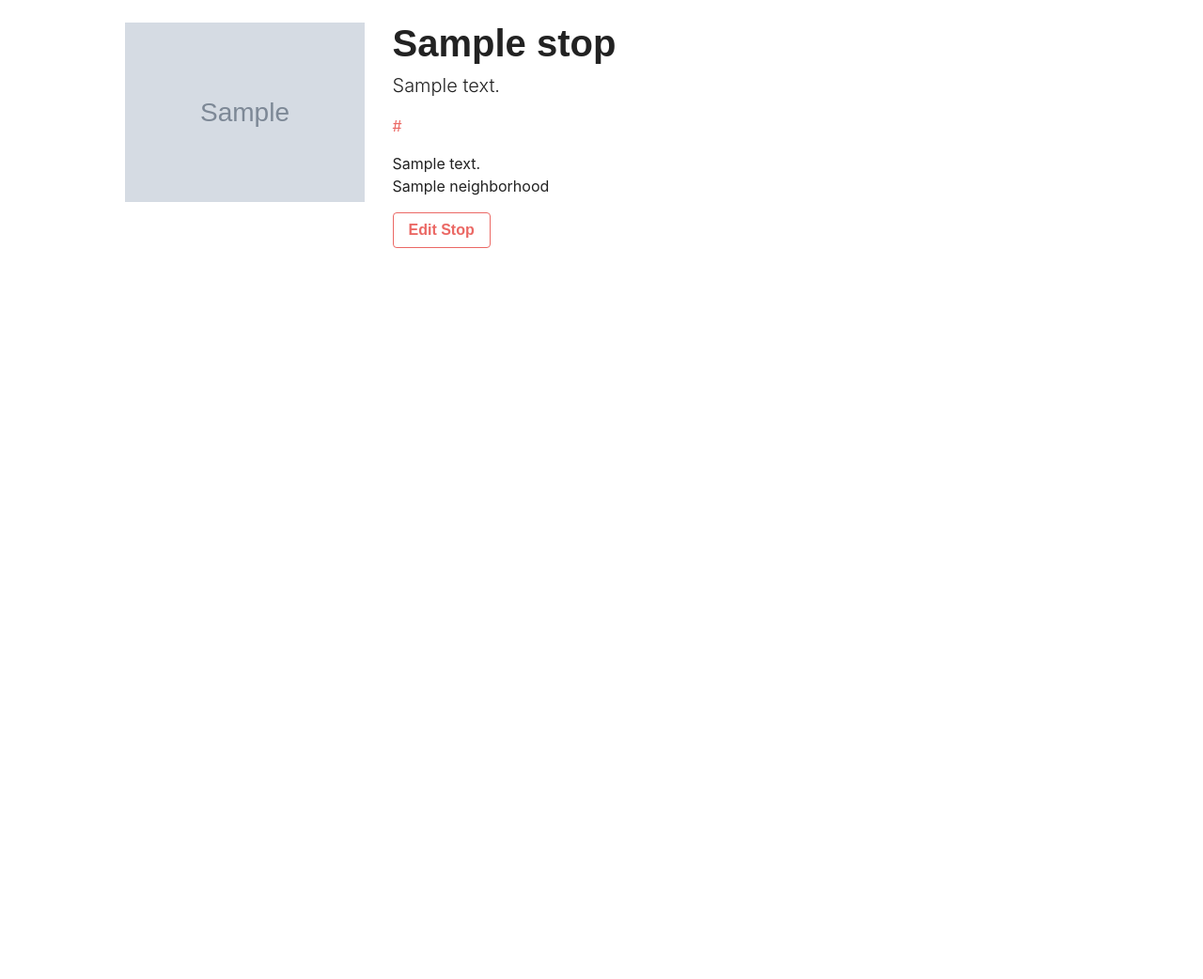
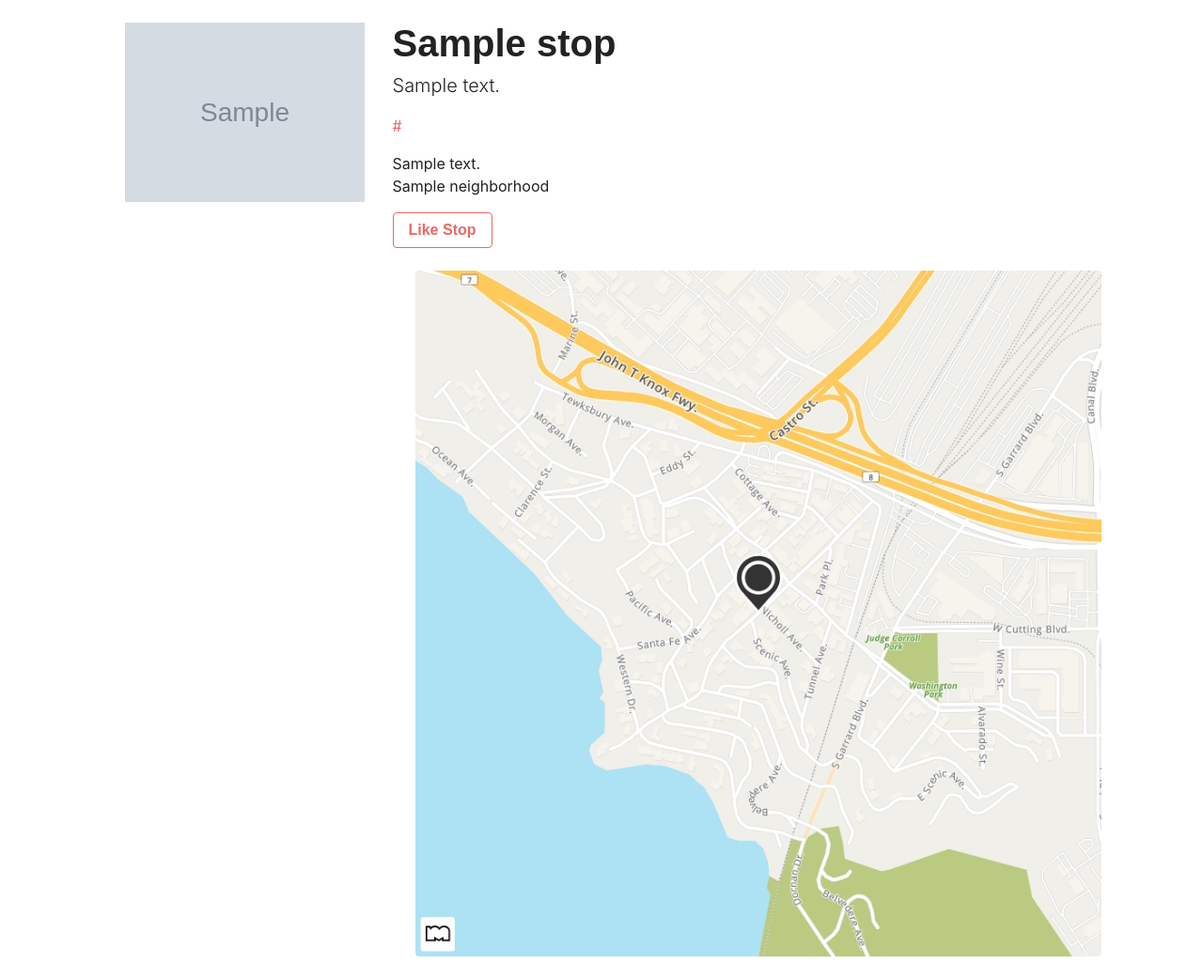
Before and after one commit to eewwalker/RichCityCuts, a Flask app: template templates/stop/detail.html in a window 1280 px wide. Shown: the part 59-1101 px from the top of the page at 94% size. Before the commit the page ends 323 px from the top, so only its background shows below. Run offline with Flask 3, Linux system fonts and the light colour scheme; the template is opened without the code that fills it: values that come from a table or form of the project are taken from there, others are empty; tables that the repository leaves empty hold one stand-in row (values such as "Sample post"); grey boxes marked "Sample" are stand-in pictures; parts of the project's set-up code (start-up, migrations or seed data) failed here and were passed over; some web fonts are replaced.

Commit message:
like routes and delete route

```diff
--- a/app.py
+++ b/app.py
@@ -56,6 +56,7 @@ def add_csrf_form_to_g():
 
 @app.errorhandler(404)
 def page_not_found(e):
+    """ Custom 404 page to render """
     return render_template('404.html'), 404
 
 
@@ -119,7 +120,8 @@ def stop_detail(stop_id):
 
 @app.route('/stops/add', methods=['GET', 'POST'])
 def add_stop():
-    """ Show form if GET. If valid, add new stop and redirect"""
+    """ Show form if GET. If valid, add new stop and redirect
+        Can only be done by admin"""
 
     if not g.user:
         flash('Please log in or Sign up!', 'danger')
@@ -156,7 +158,8 @@ def add_stop():
 
 @app.route('/stops/<int:stop_id>/edit', methods=['POST', 'GET'])
 def edit_stop(stop_id):
-    """ Show form if GET. If valid, edit form and redirect"""
+    """ Show form if GET. If valid, edit form and redirect
+        Can only be done by admin """
 
     if not g.user:
         flash('Please log in or Sign up!', 'danger')
@@ -185,6 +188,24 @@ def edit_stop(stop_id):
         return render_template('stop/edit-form.html', form=form)
 
     return redirect(url_for('homepage'))
+
+
+@app.post('/stops/<int:stop_id>/delete')
+def delete_stop(stop_id):
+    """ Delete stop if admin"""
+
+    if not g.user and not g.user.admin:
+        flash('Please log in or Sign up!', 'danger')
+        return redirect(url_for('homepage'))
+
+    stop = Stop.query.get_or_404(stop_id)
+
+    g.user.liked_stops.remove(stop)
+    db.session.delete(stop)
+    db.session.commit()
+
+    return redirect(url_for('stops_list'))
+
 
 #######################################
 # user
--- a/templates/stop/detail.html
+++ b/templates/stop/detail.html
@@ -7,8 +7,18 @@
 <div class="row justify-content-center">
 
   <div class="col-10 col-sm-8 col-md-4 col-lg-3">
-    <img class="img-fluid mb-5" src="{{ stop.image_url }}">
+    <img class="img-fluid mb-4" src="{{ stop.image_url }}">
+    {% if g.user.admin %}
+    <form action="/stops/{{ stop.id }}/delete" method="POST" class="text-center">
+      {{g.csrf_form.hidden_tag()}}
+      <button class="btn btn-outline-primary">
+        Delete Stop
+      </button>
+    </form>
+    {% endif %}
+
   </div>
+
 
   <div class="col-12 col-sm-10 col-md-8">
 
@@ -22,14 +32,20 @@
       {{ stop.address }}<br>
       {{stop.neighborhood.name}}
     </p>
+    {% if g.user.admin %}
+    <a class="btn btn-outline-primary" href="/stops/{{ stop.id }}/edit">
+      Edit Stop
+    </a>
+    {% endif %}
+    <button class="btn btn-outline-primary" id="likebtn" data-id="{{stop.id}}">
+      Like Stop
+    </button>
 
-    <p>
-      <a class="btn btn-outline-primary" href="/stops/{{ stop.id }}/edit">
-        Edit Stop
-      </a>
-    </p>
-
+    <div class="map">
+      <img src="/static/maps/map_{{stop.id}}.png" class="img-fluid m-4 rounded" alt="map of {{stop.name}} location">
+    </div>
   </div>
 
 </div>
+<script src="/static/js/likes.js"></script>
 {% endblock %}
```
